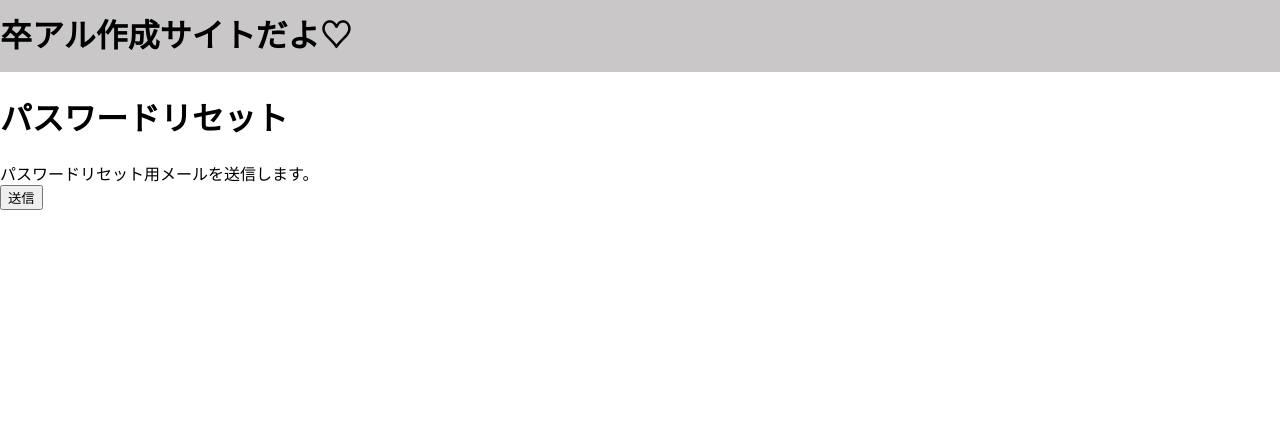
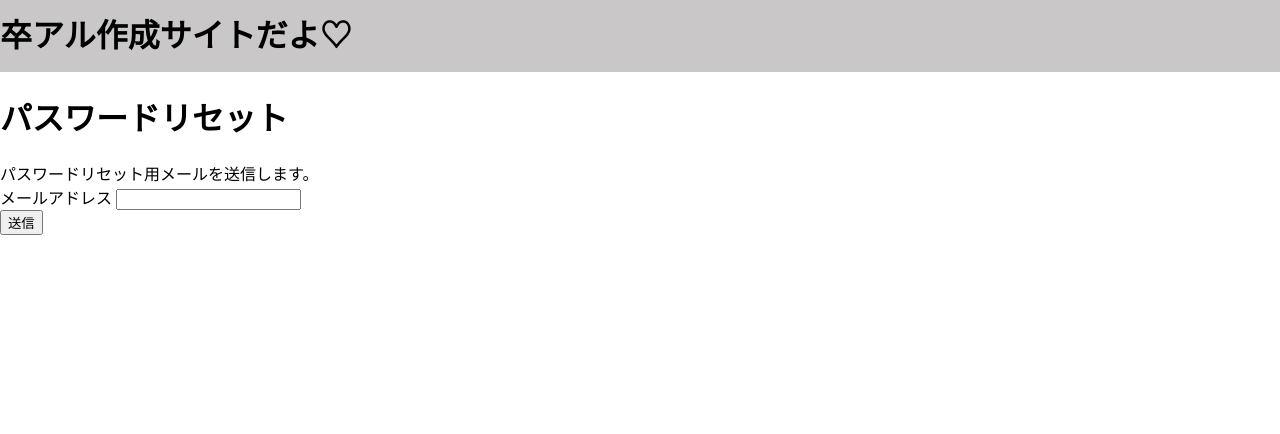
Before and after one commit to ishizukuma/album, a Django app: template app_album/templates/password_reset.html in a window 1280 px wide. Shown: the top 434 px of the page. Run offline with Django 4.2, Linux system fonts and the light colour scheme; the template is opened without the code that fills it, so the values that code supplies are empty.

Commit message:
メールアドレス入力フォーム（メアド確認）

```diff
--- a/app_album/templates/password_reset.html
+++ b/app_album/templates/password_reset.html
@@ -8,8 +8,16 @@
     <form method="post" action="#">
       <!-- CSRFトークン -->
       <input type="hidden" name="csrfmiddlewaretoken" value="..." />
-      <div class="">
-        <!-- フォーム要素 -->
+      <div class="mail_form">
+        <!-- メールアドレスの入力フォーム -->
+        <label for="email" class="form-label">メールアドレス</label>
+        <input
+          type="email"
+          name="email"
+          class="form-control"
+          id="email"
+          required
+        />
       </div>
       <button class="passreset-btn" type="submit">送信</button>
     </form>
```
